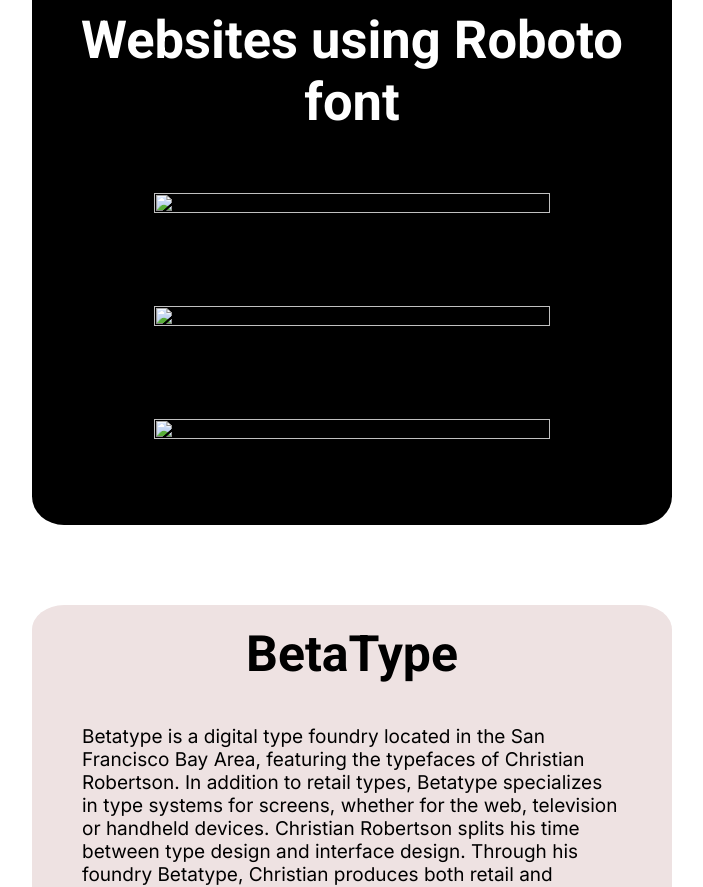
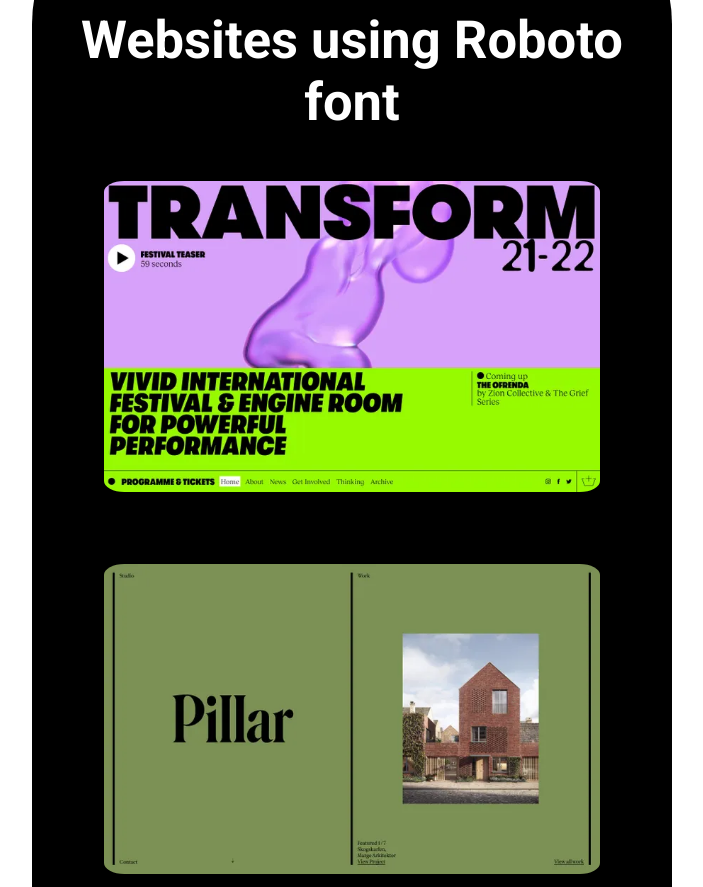
Before and after one commit to AlessiaSpampinato/eserciziotype, a plain HTML site: page index.html in a window 1280 px wide. Shown: the part 2172-3059 px from the top of the page, without its empty margins (288-991 px from the left). Drawn offline with Linux system fonts and the light colour scheme; the site is published under a folder, as on GitHub Pages, so addresses that start at the root find nothing.

Commit message:
add HTML, CSS, IMG

```diff
--- a/index.html
+++ b/index.html
@@ -5,7 +5,7 @@
     <meta charset="UTF-8">
     <meta name="viewport" content="width=device-width, initial-scale=1.0">
     <title>Roboto</title>
-    <link rel="stylesheet" href="CSS/style.css">
+    <link rel="stylesheet" href="./CSS/style.css">
 
 
 </head>
@@ -68,9 +68,9 @@
             <section class="example">
                 <div class="example_title">
                 <h2>Websites using Roboto font</h2>
-            <div class="example_img"> <img href="https://transformfestival.org/?ref=maxibestof.onee" src="/IMG/roboto1.webp" alt=""></div>
-            <div class="example_img"> <img href="https://pillar-visuals.com/?ref=maxibestof.one" src="/IMG/roboto2.webp" alt=""></div>
-            <div class="example_img"> <img href="https://www.troa.fr/?ref=maxibestof.one" src="/IMG/roboto3.webp" alt=""></div>
+            <div class="example_img"> <img href="https://transformfestival.org/?ref=maxibestof.onee" src="./IMG/roboto1.webp" alt=""></div>
+            <div class="example_img"> <img href="https://pillar-visuals.com/?ref=maxibestof.one" src="./IMG/roboto2.webp" alt=""></div>
+            <div class="example_img"> <img href="https://www.troa.fr/?ref=maxibestof.one" src="./IMG/roboto3.webp" alt=""></div>
 
                 </div>
         </section>
```
